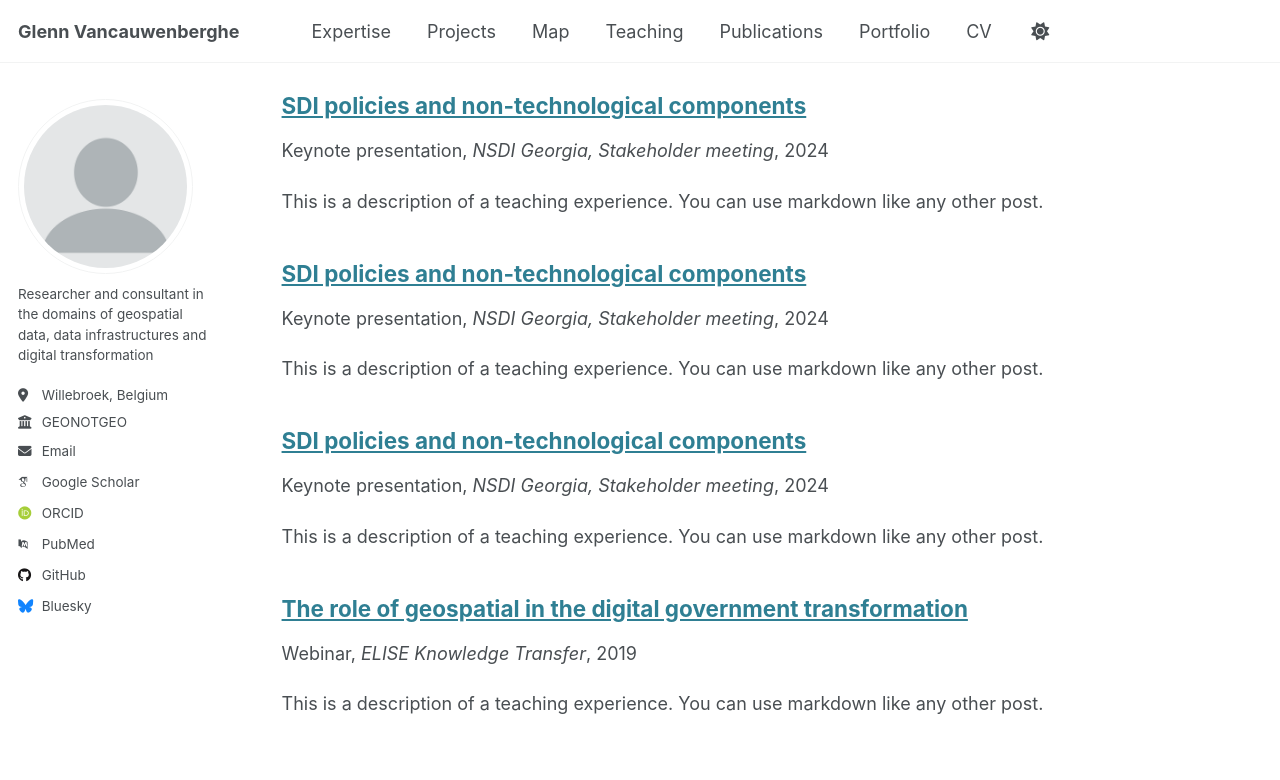
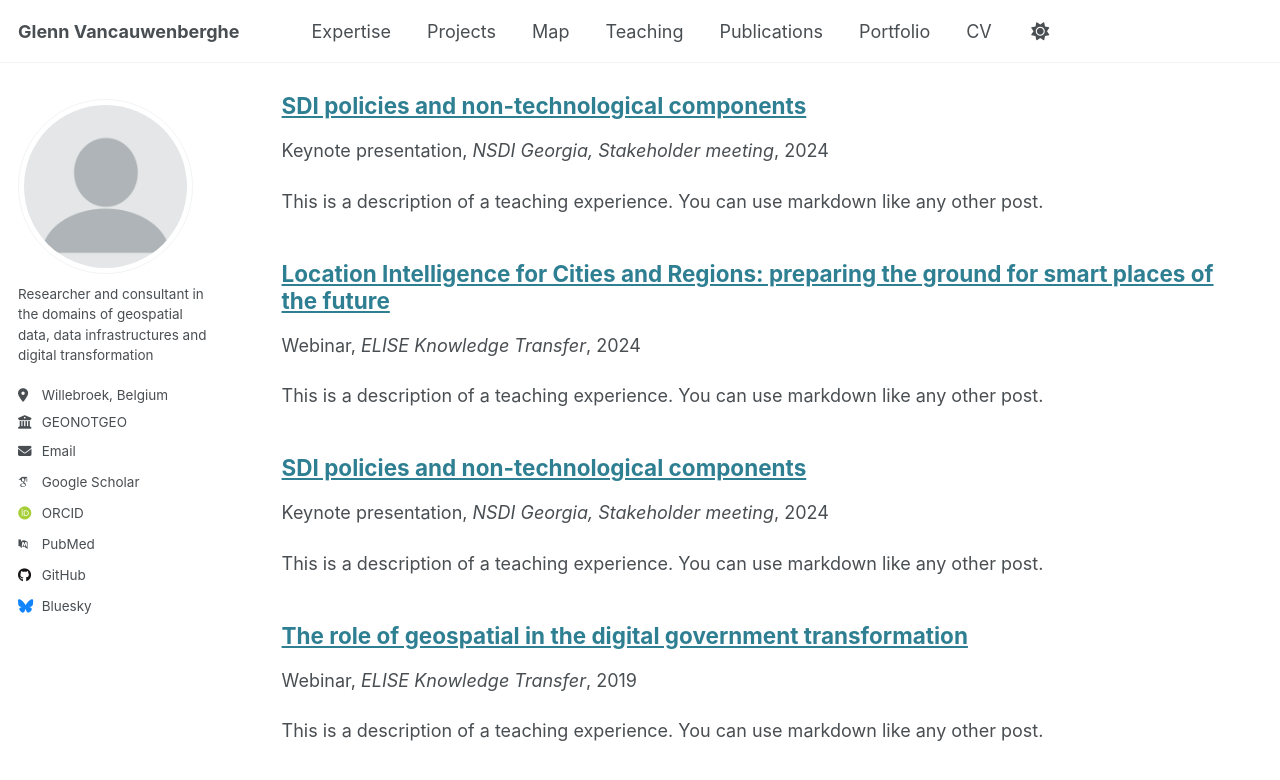
Before and after one commit to GVancauwenberghe/gvancauwenberghe.github.io, a Jekyll site: the page built from _pages/teaching.html, in a window 1280 px wide and 900 px high, scrolled down 1921 px. Shown: the top 780 px of the window. Built offline with Jekyll 4.4.1, drawn with Linux system fonts in a browser that asks for light colours; some web fonts are replaced.

Commit message:
Update teaching-11.md

```diff
--- a/_teaching/teaching-11.md
+++ b/_teaching/teaching-11.md
@@ -1,9 +1,9 @@
 ---
-title: "SDI policies and non-technological components"
+title: "Location Intelligence for Cities and Regions: preparing the ground for smart places of the future"
 collection: teaching
-type: "Keynote presentation"
-permalink: /teaching/teaching-2
-venue: "NSDI Georgia, Stakeholder meeting"
+type: "Webinar"
+permalink: /teaching/teaching-11
+venue: "ELISE Knowledge Transfer"
 date: 2024-11-27
 location: "Tblisi, Georgia"
 ---
```
